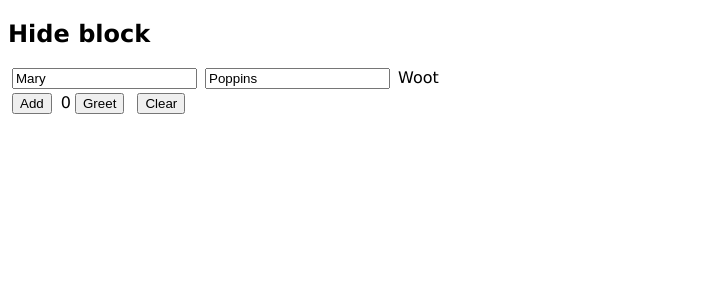
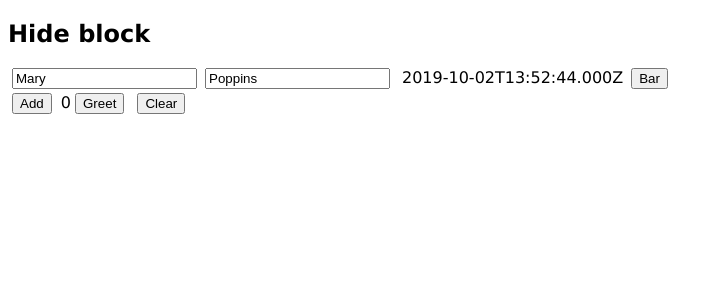
Before and after one commit to jambit/modern-react, a React (Vite) app: page / in a window 1280 px wide. Shown: the top 300 px of the page, without its empty margins (0-721 px from the left). Built offline with nearby package versions, Linux system fonts and the light colour scheme.

Commit message:
useEffect 2

```diff
--- a/src/components/Effectful/index.tsx
+++ b/src/components/Effectful/index.tsx
@@ -2,9 +2,19 @@ import React, { useEffect, useState } from 'react';
 
 export default () => {
     const [originalTitle] = useState(document.title);
+    const [value, setValue] = useState(false);
+    useEffect(() => {
+        const element = document.getElementById('effect');
+        element.textContent = new Date().toISOString();
+    }, [value]);
     useEffect(() => {
         document.title = 'Effectful React';
         return () => document.title = originalTitle;
     }, []);
-    return <span>Woot</span>;
+    return (
+        <span>
+            <span id="effect">Some Effect</span>
+            <button onClick={() => setValue(!value)}>{value ? 'Foo' : 'Bar'}</button>
+        </span>
+    );
 }
```
